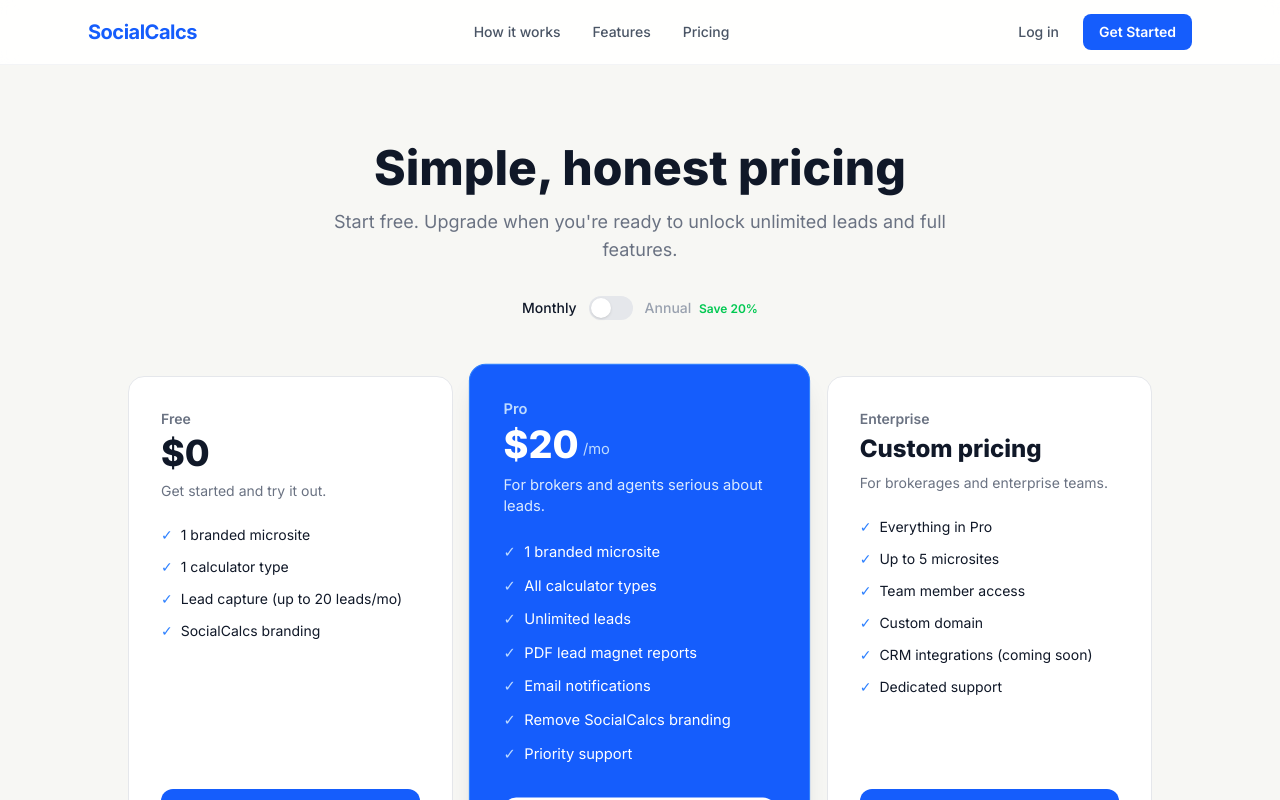
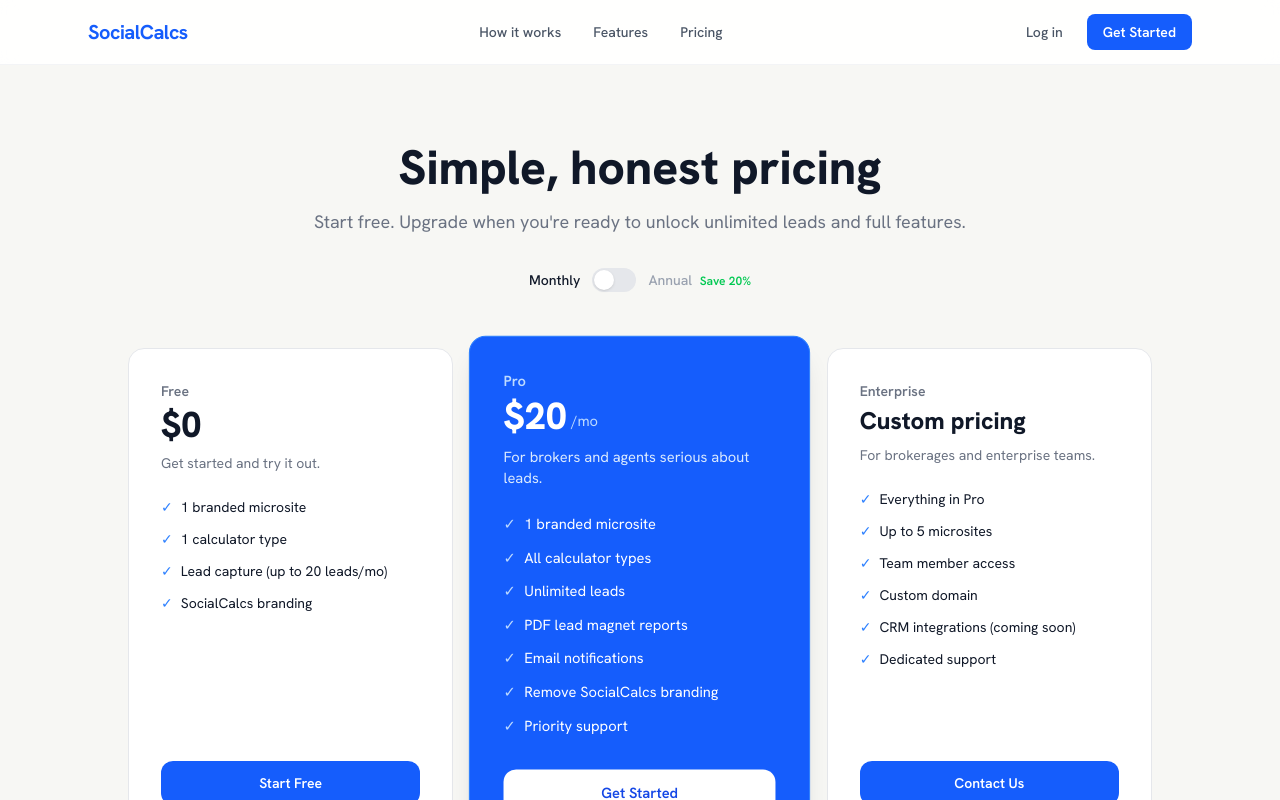
Before and after one commit to thefailvlog-netizen/socialcalcs-marketing, a Next.js app: page /pricing in a window 1280 px wide. Shown: the top 800 px of the page. Built offline with nearby package versions, Linux system fonts and the light colour scheme; no server answers.

Commit message:
feat: load Roboto, Space Grotesk, Hanken Grotesk; update OG metadata

```diff
--- a/app/layout.tsx
+++ b/app/layout.tsx
@@ -1,17 +1,36 @@
 import type { Metadata } from 'next'
-import { Inter } from 'next/font/google'
+import { Roboto, Space_Grotesk, Hanken_Grotesk } from 'next/font/google'
 import './globals.css'
 import { Nav } from '@/components/nav'
 import { Footer } from '@/components/footer'
 
-const inter = Inter({ subsets: ['latin'] })
+const roboto = Roboto({
+  subsets: ['latin'],
+  weight: ['400', '500', '700', '900'],
+  style: ['normal', 'italic'],
+  variable: '--font-roboto',
+})
+
+const spaceGrotesk = Space_Grotesk({
+  subsets: ['latin'],
+  weight: ['400', '500', '600', '700'],
+  variable: '--font-space-grotesk',
+})
+
+const hankenGrotesk = Hanken_Grotesk({
+  subsets: ['latin'],
+  weight: ['400', '500', '600', '700', '800'],
+  variable: '--font-hanken-grotesk',
+})
 
 export const metadata: Metadata = {
-  title: 'SocialCalcs — Turn your bio link into a lead machine',
-  description: 'Branded microsites and calculators for mortgage brokers and real estate agents. Share once, capture leads forever.',
+  title: 'SocialCalcs — The bio link for financial pros',
+  description:
+    'SocialCalcs gives mortgage brokers and real estate agents a branded mini bio site with financial calculators. Turn followers into leads.',
   openGraph: {
-    title: 'SocialCalcs — Turn your bio link into a lead machine',
-    description: 'Branded microsites and calculators for mortgage brokers and real estate agents.',
+    title: 'SocialCalcs — The bio link for financial pros',
+    description:
+      'SocialCalcs gives mortgage brokers and real estate agents a branded mini bio site with financial calculators. Turn followers into leads.',
     url: 'https://socialcalcs.com',
     siteName: 'SocialCalcs',
     type: 'website',
@@ -20,8 +39,12 @@
 
 export default function RootLayout({ children }: { children: React.ReactNode }) {
   return (
-    <html lang="en">
-      <body className={`${inter.className} antialiased`}>
+    <html
+      lang="en"
+      className={`${roboto.variable} ${spaceGrotesk.variable} ${hankenGrotesk.variable}`}
+      style={{ fontFamily: 'var(--font-hanken-grotesk), sans-serif' }}
+    >
+      <body>
         <Nav />
         <main className="pt-16">{children}</main>
         <Footer />
```
